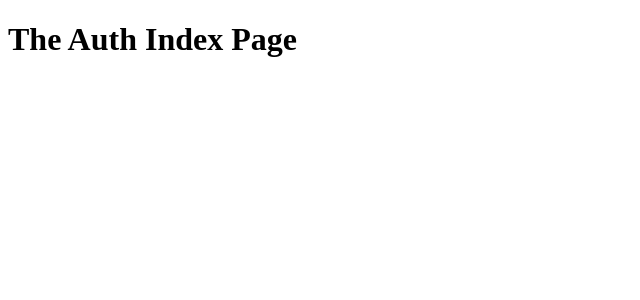
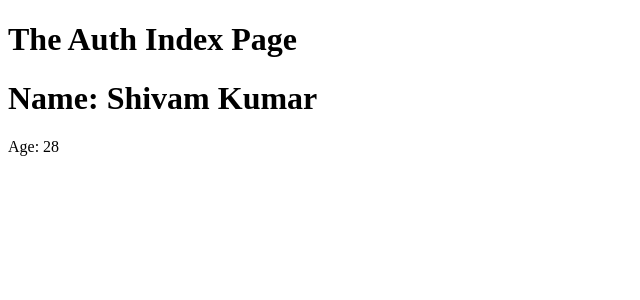
Before and after one commit to shivam123425/ssr-demo, a Next.js app: page /auth in a window 1280 px wide. Shown: the top 300 px of the page, without its empty margins (0-640 px from the left). Built offline with nearby package versions, Linux system fonts and the light colour scheme.

Commit message:
Create and include a component

```diff
--- /dev/null
+++ b/components/User.js
@@ -0,0 +1,10 @@
+import React from "react";
+
+const user = props => (
+  <div>
+    <h1>Name: {props.name}</h1>
+    <p>Age: {props.age}</p>
+  </div>
+);
+
+export default user;
--- a/pages/auth/index.js
+++ b/pages/auth/index.js
@@ -1,8 +1,10 @@
 import React from "react";
+import User from "../../components/User";
 
 const authIndexPage = () => (
   <div>
     <h1>The Auth Index Page</h1>
+    <User name="Shivam Kumar" age={28} />
   </div>
 );
 
```
